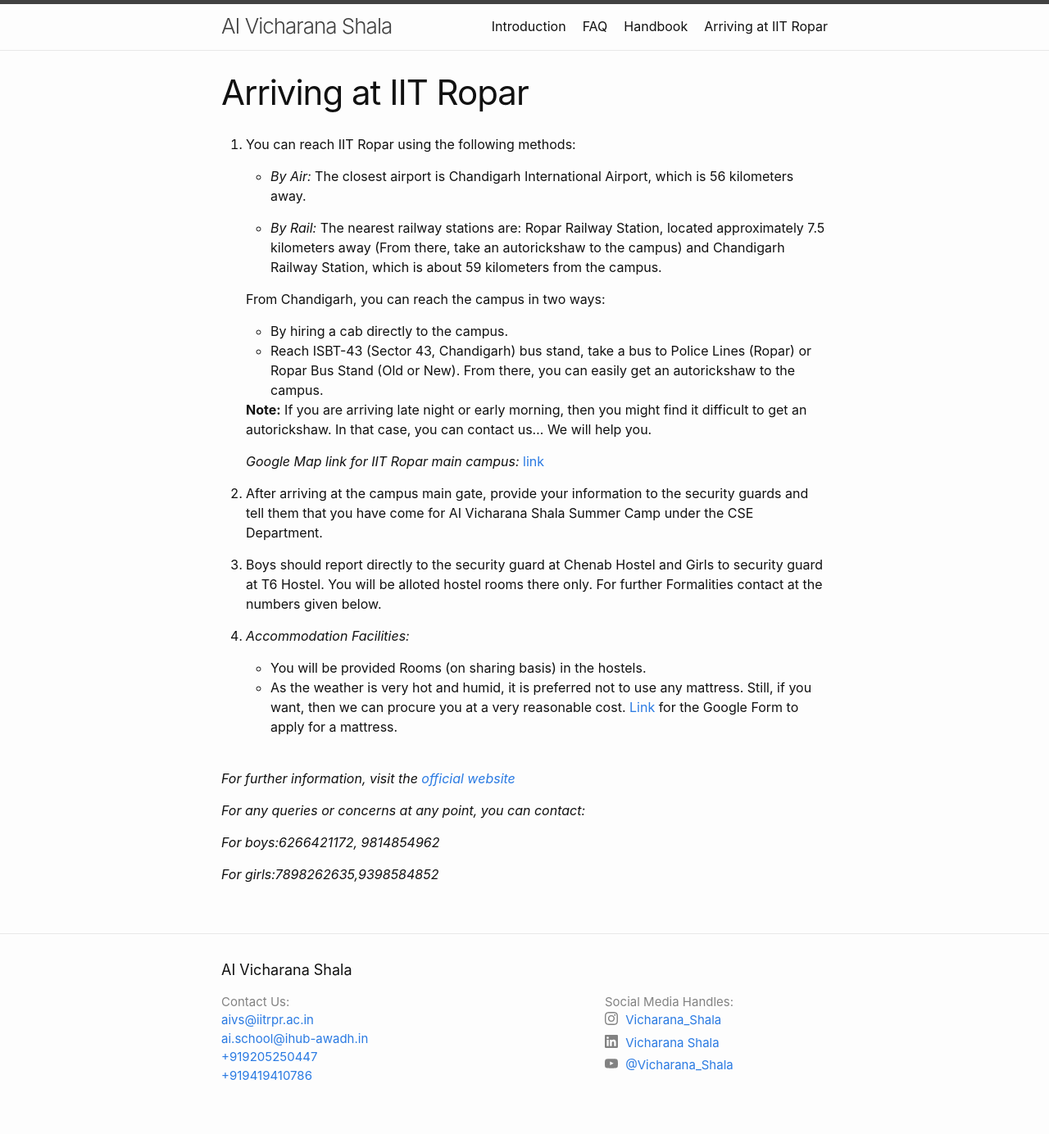
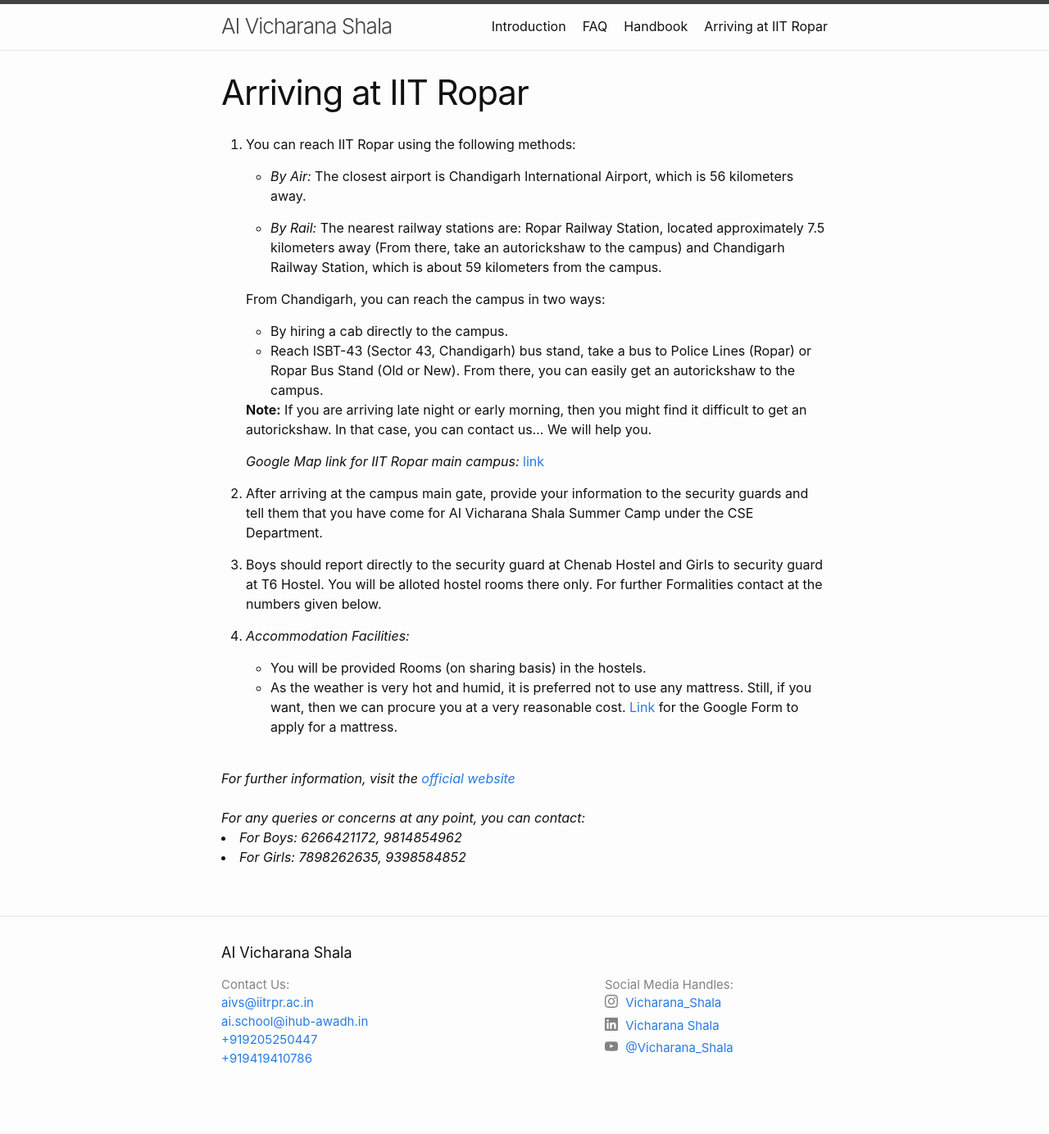
Before and after one commit to sudarshansudarshan/aicamp, a Jekyll site: the page built from Logistics.md, in a window 1280 px wide. Shown: the whole page at 82% size. Built offline with Jekyll 4.4.1, drawn with Linux system fonts in a browser that asks for light colours; after the commit the page ends 1363 px from its top, so only the background shows below that.

Commit message:
Add files via upload

```diff
--- a/Logistics.md
+++ b/Logistics.md
@@ -26,12 +26,11 @@
 * You will be provided Rooms (on sharing basis) in the hostels.
 * As the weather is very hot and humid, it is preferred not to use any mattress. Still, if you want, then we can procure you at a very reasonable cost. [Link](https://docs.google.com/forms/d/e/1FAIpQLScDRnPN9NMS9YDPGj-XTCvA1LVgg9BobsE2vraBYACNSL16EA/viewform?usp=sf_link) for the Google Form to apply for a mattress.
 
-<div> <br> </div>
-
-*For further information, visit the [official website](https://sudarshansudarshan.github.io/aicamp/)*
-
-*For any queries or concerns at any point, you can contact:*
-
-*For boys:6266421172, 9814854962*
-
-*For girls:7898262635,9398584852*
+<div> <br>
+<i>
+For further information, visit the <a href="https://sudarshansudarshan.github.io/aicamp/">official website</a><br><br>
+For any queries or concerns at any point, you can contact:<br>
+<li>For Boys: 6266421172, 9814854962</li>
+<li>For Girls: 7898262635, 9398584852</li>
+</i>
+</div>
```
